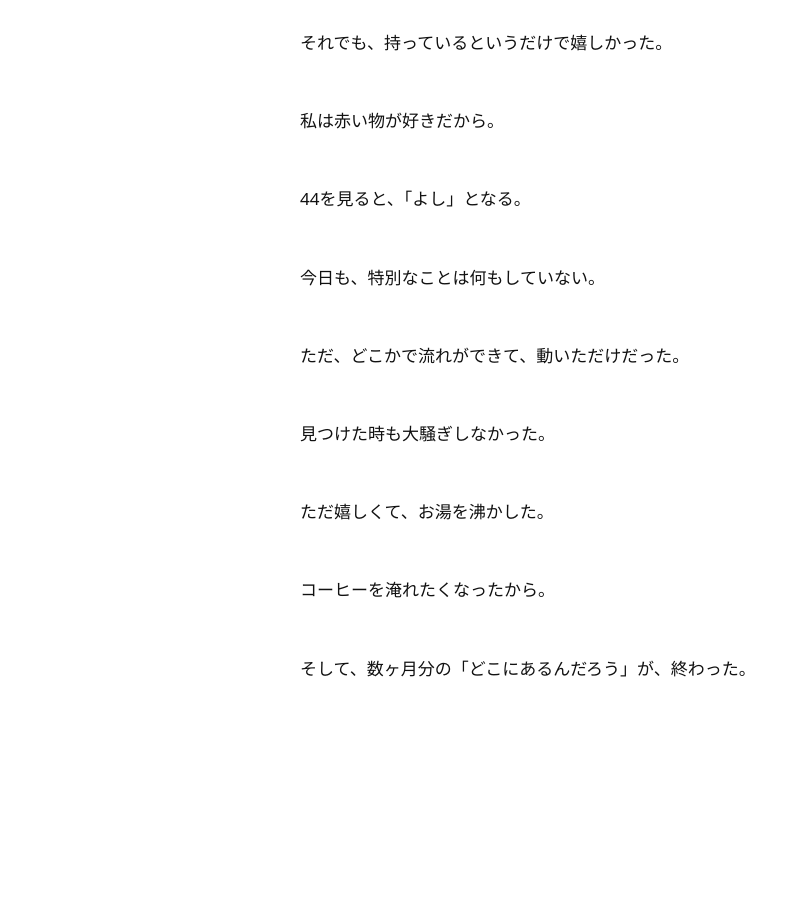
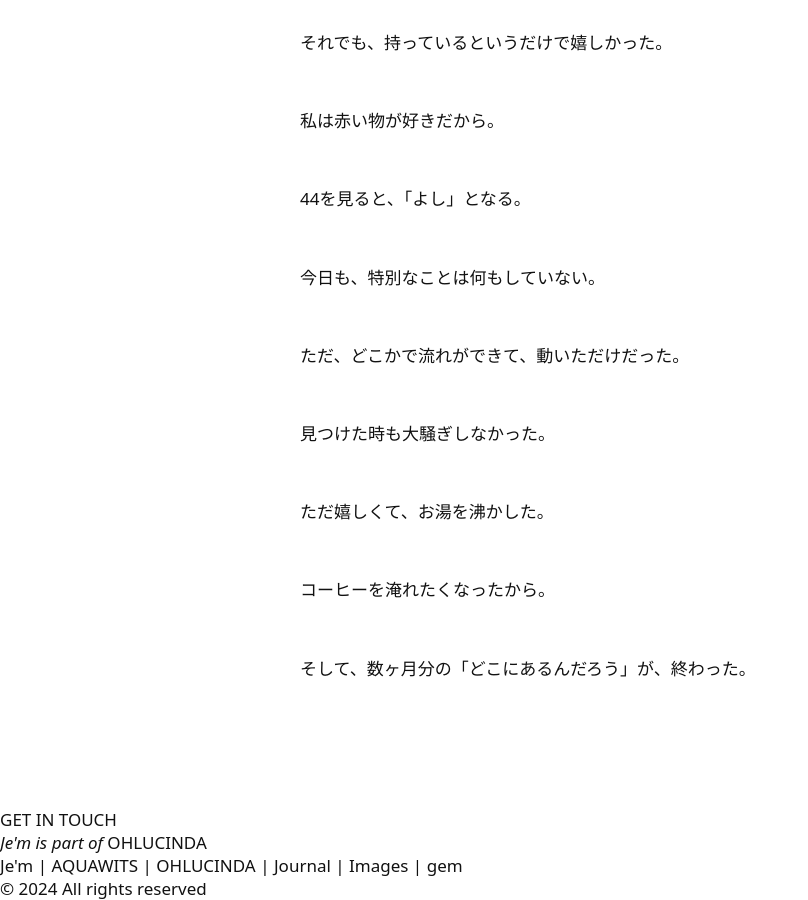
Before and after one commit to ohlucinda/ohlucinda-mobile, a Jekyll site: the page built from _posts/2026-05-01-赤いもの.md, in a window 1280 px wide and 900 px high, scrolled down 3180 px. Shown: the whole window, without its empty margins (0-808 px from the left). Built offline with Jekyll 4.4.1, drawn with Linux system fonts in a browser that asks for light colours; before the commit the page ends 3988 px from its top, so only the background shows below that.

Commit message:
Update default.html

```diff
--- a/_layouts/default.html
+++ b/_layouts/default.html
@@ -15,5 +15,28 @@
   {{ content }}
 </main>
 
+<div class="footer">
+  <div class="touch">
+    <a href="mailto:jemmusicja@duck.com">GET IN TOUCH</a>
+  </div>
+
+  <div class="part">
+    <em>Je'm is part of</em> OHLUCINDA
+  </div>
+
+  <div class="links">
+    <a href="https://music.apple.com/jp/artist/jem/1864719862?l=en-US" target="_blank">Je'm</a> |
+    <a href="https://music.apple.com/jp/artist/aquawits/1873995916?l=en-US" target="_blank">AQUAWITS</a> |
+    <a href="https://music.apple.com/jp/artist/ohlucinda/1840163010?l=en-US" target="_blank">OHLUCINDA</a> |
+    <a href="https://sites.google.com/view/jemmusicja/" target="_blank">Journal</a> |
+    <a href="https://unsplash.com/@ohlucinda" target="_blank">Images</a> |
+    <a href="https://gemdtp.ohlucinda.com" target="_blank">gem</a>
+  </div>
+
+  <div class="copyright">
+    © 2024 All rights reserved
+  </div>
+</div>
+
 </body>
 </html>
```
